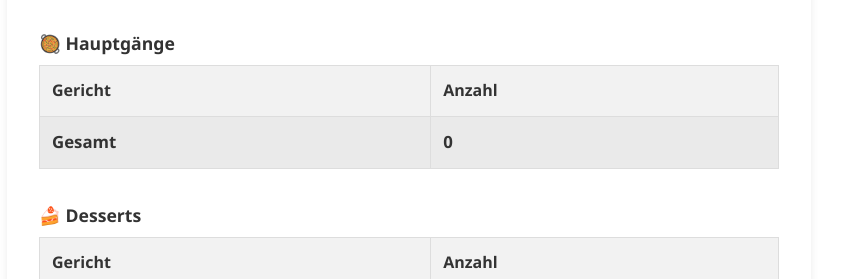
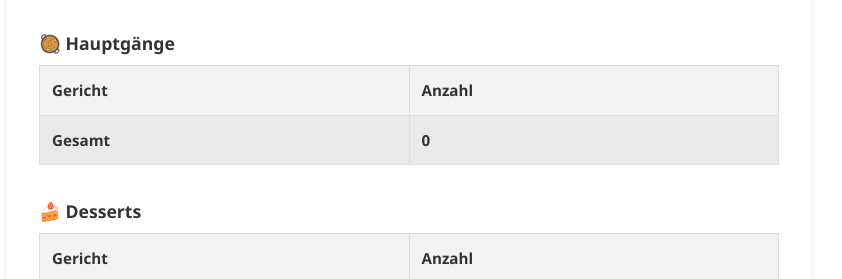
Before and after one commit to canvasstudiosstore/All_You_Can_Meet, a plain HTML site: page bestellungen.html in a window 1280 px wide. Both pictures are taken after a click on the button "Nach Gericht". Shown: the part 521-800 px from the top of the page, without its empty margins (231-1073 px from the left). Drawn offline with Linux system fonts and the light colour scheme; no server answers.

Commit message:
style update und bestellungen fix

```diff
--- a/bestellungen.html
+++ b/bestellungen.html
@@ -161,6 +161,17 @@ tbody tr:nth-child(even) {
   color: white;
 }
 
+table {
+  table-layout: fixed;
+  width: 100%;
+}
+
+td, th {
+  word-wrap: break-word;
+  font-size: 0.95rem;
+}
+
+
   </style>
 </head>
 <body>
--- a/bestellungen.js
+++ b/bestellungen.js
@@ -34,7 +34,7 @@ async function fetchOrders() {
     const rows = json.table.rows;
     const orders = [];
 
-    for (let i = 1; i < rows.length; i++) {
+    for (let i = 0; i < rows.length; i++) {
       const row = rows[i];
       if (!row || !row.c) continue;
 
```
